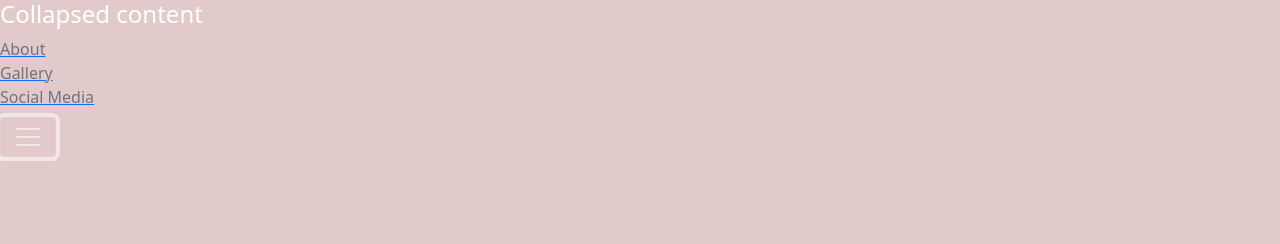
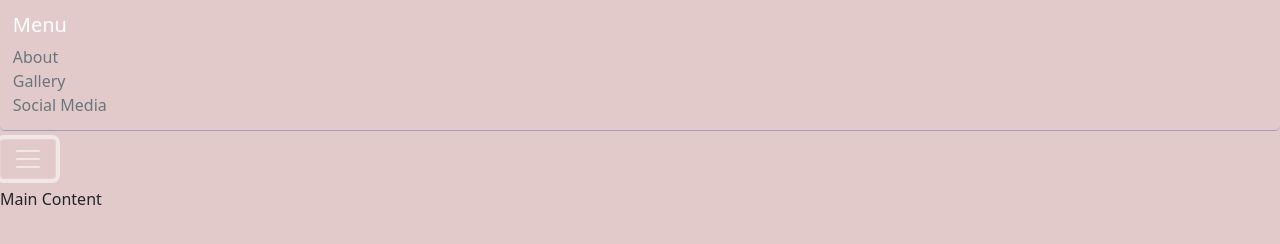
Before and after one commit to AJ-Brown-InTech/Website, a plain HTML site: page index.html in a window 1280 px wide. Both pictures are taken after a click on the button "Toggle navigation". Drawn offline with nearby package versions, Linux system fonts and the light colour scheme.

Commit message:
removed navbar lines

```diff
--- a/index.html
+++ b/index.html
@@ -23,22 +23,30 @@
 
         <div class="pos-f-t" style="background-color:#E2CACA ;">
             <div class="collapse" id="navbarToggleExternalContent">
-              <div>
-                <h5 class="text-white h4">Collapsed content</h5>
-                <a href="" class="menu-link"><span class="text-muted">About</span><br></a>
-                <a href="" class="menu-link"><span class="text-muted">Gallery</span><br></a>
-                <a href="" class="menu-link"><span class="text-muted">Social Media</span><br></a>
+              <div class="menu-container1">
+                <section class="menu-items">
+                    <h5 class="text-white">Menu</h5>
+                    <a href="#" class="menu-link" style="text-decoration: none;"><span class="text-muted">About</span><br></a>
+                    <a href="#" class="menu-link" style="text-decoration: none;"><span class="text-muted">Gallery</span><br></a>
+                    <a href="#" class="menu-link" style="text-decoration: none;"><span class="text-muted">Social Media</span><br></a>
+
+                </section>
               </div>
-            </div>
-            <nav class="navbar navbar-dark  ">
+            </div class="menu-container2">
+            <nav class="navbar navbar-dark" >
               <button class="navbar-toggler" type="button" data-toggle="collapse" data-target="#navbarToggleExternalContent" aria-controls="navbarToggleExternalContent" aria-expanded="false" aria-label="Toggle navigation">
                 <span class="navbar-toggler-icon"></span>
               </button>
             </nav>
           </div>
-          <!------------------------------------------------------------------------------------------------------------->
+          <!--------------------------------------------------Main Content----------------------------------------------------------->
+       <div class="content-container">
+           <div class="main content">
+           Main Content
+           </div>
+       </div>
+    </main>
 
-    </main>
     <script src="main.js"></script>
 </body>
 </html>
--- a/style.css
+++ b/style.css
@@ -1,9 +1,35 @@
 html{
     padding: 0;
     height: 100vh;
+
 }
+
 
 body{
     background-color: #E2CACA;
 
+
 }
+
+.menu-container1{
+    border-bottom: solid  1px #9d9dbe;
+    border-radius: 5px;
+
+}
+.menu-container2{
+    border-bottom: solid  2px #6372A8;
+    border-radius: 5px;
+}
+
+
+.menu-items{
+margin:1%;
+
+
+}
+
+
+@media only screen and (max-width: 600px) {
+
+
+}
```
Also changed, not shown: README.md.
